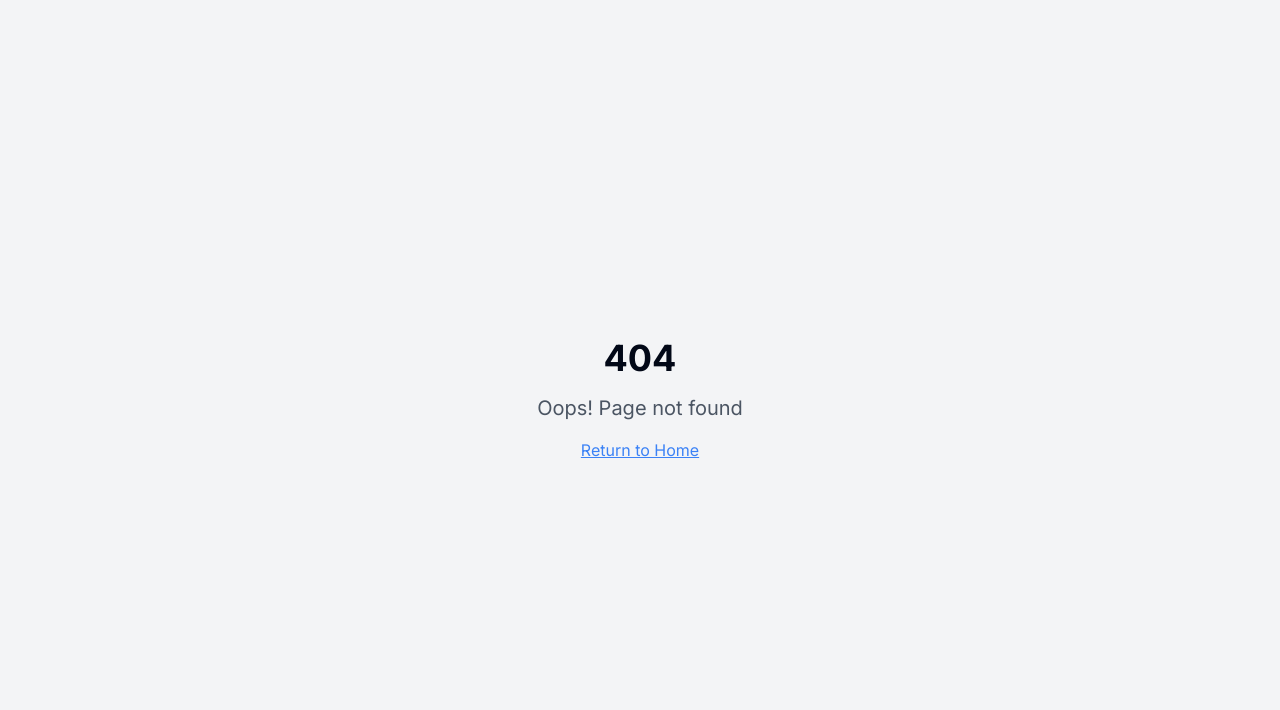
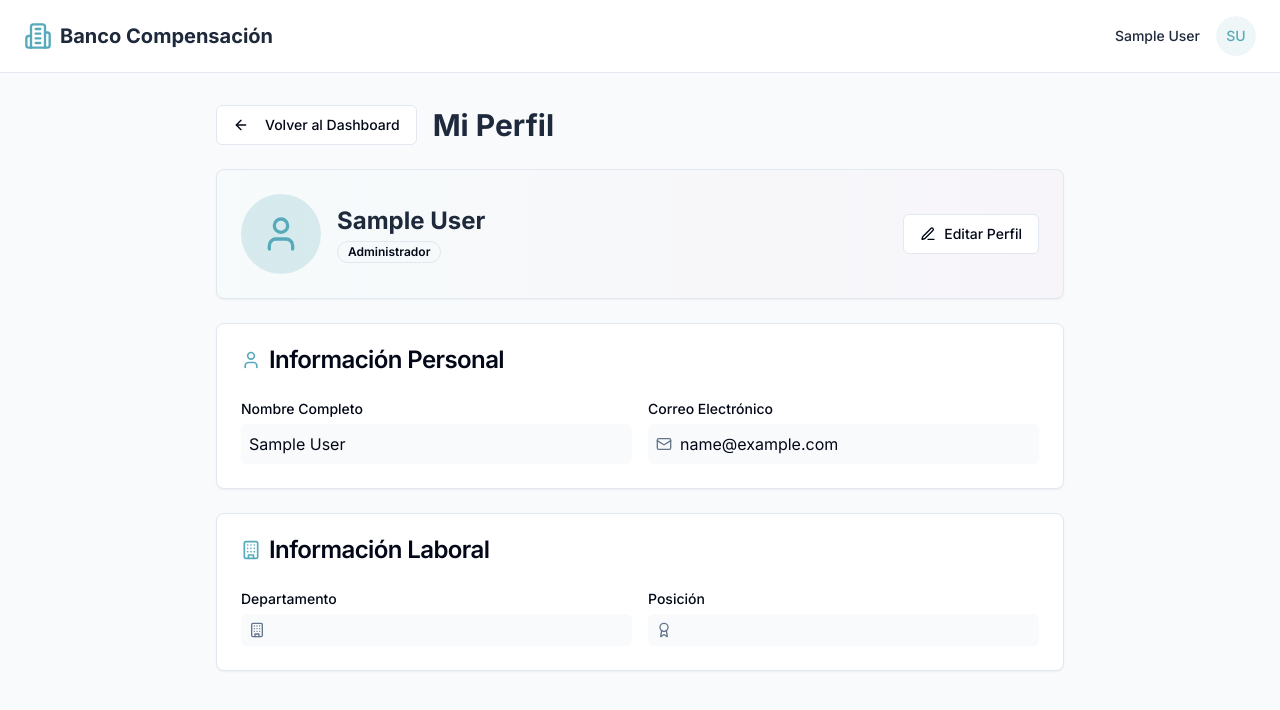
Before and after one commit to crcc23/compensacion-empleados, a React (Vite) app: page /profile in a window 1280 px wide. Before the commit this address had no page. Shown: the top 710 px of the page. Built offline with nearby package versions, Linux system fonts and the light colour scheme; sample sign-in values are in the browser's storage.

Commit message:
Add user profile section
Create a user profile section with basic information.

```diff
--- a/src/App.tsx
+++ b/src/App.tsx
@@ -7,6 +7,7 @@ import { BrowserRouter, Routes, Route } from "react-router-dom";
 import { AuthProvider } from "@/contexts/AuthContext";
 import Index from "./pages/Index";
 import EmployeeDetails from "./pages/EmployeeDetails";
+import UserProfile from "./pages/UserProfile";
 import NotFound from "./pages/NotFound";
 
 const queryClient = new QueryClient();
@@ -21,6 +22,7 @@ const App = () => (
           <Routes>
             <Route path="/" element={<Index />} />
             <Route path="/employee/:employeeId" element={<EmployeeDetails />} />
+            <Route path="/profile" element={<UserProfile />} />
             <Route path="*" element={<NotFound />} />
           </Routes>
         </BrowserRouter>
--- a/src/components/Header.tsx
+++ b/src/components/Header.tsx
@@ -56,7 +56,7 @@ const Header = () => {
 
               <DropdownMenuSeparator />
 
-              <DropdownMenuItem>
+              <DropdownMenuItem onClick={() => window.location.href = '/profile'}>
                 <User className="mr-2 h-4 w-4" />
                 <span>Mi Perfil</span>
               </DropdownMenuItem>
--- /dev/null
+++ b/src/pages/UserProfile.tsx
@@ -0,0 +1,219 @@
+import React, { useState } from 'react';
+import { useNavigate } from 'react-router-dom';
+import { Card, CardContent, CardHeader, CardTitle } from '@/components/ui/card';
+import { Button } from '@/components/ui/button';
+import { Input } from '@/components/ui/input';
+import { Label } from '@/components/ui/label';
+import { Separator } from '@/components/ui/separator';
+import { Badge } from '@/components/ui/badge';
+import {
+  User,
+  Mail,
+  Building,
+  Award,
+  MapPin,
+  ArrowLeft,
+  Edit3,
+  Save,
+  X
+} from 'lucide-react';
+import { useAuth } from '@/contexts/AuthContext';
+import Header from '@/components/Header';
+
+const UserProfile = () => {
+  const { user } = useAuth();
+  const navigate = useNavigate();
+  const [isEditing, setIsEditing] = useState(false);
+  const [editedUser, setEditedUser] = useState(user);
+
+  if (!user) {
+    navigate('/');
+    return null;
+  }
+
+  const handleSave = () => {
+    // In a real app, you would make an API call to update the user
+    console.log('Saving user data:', editedUser);
+    setIsEditing(false);
+  };
+
+  const handleCancel = () => {
+    setEditedUser(user);
+    setIsEditing(false);
+  };
+
+  return (
+    <div className="min-h-screen bg-slate-50">
+      <Header />
+
+      <main className="container mx-auto px-6 py-8 max-w-4xl">
+        {/* Header with back button */}
+        <div className="flex items-center gap-4 mb-6">
+          <Button variant="outline" onClick={() => navigate('/')}>
+            <ArrowLeft className="w-4 h-4 mr-2" />
+            Volver al Dashboard
+          </Button>
+          <h1 className="text-3xl font-bold text-slate-800">Mi Perfil</h1>
+        </div>
+
+        <div className="grid gap-6">
+          {/* Profile Header */}
+          <Card className="bg-gradient-to-r from-[#56aaba]/5 to-[#6a3687]/5">
+            <CardContent className="p-6">
+              <div className="flex items-center justify-between">
+                <div className="flex items-center gap-4">
+                  <div className="w-20 h-20 bg-[#56aaba]/20 rounded-full flex items-center justify-center">
+                    <User className="w-10 h-10 text-[#56aaba]" />
+                  </div>
+                  <div>
+                    <h2 className="text-2xl font-bold text-slate-800">{user.name}</h2>
+                    <p className="text-slate-600">{user.position}</p>
+                    <Badge variant="outline" className="mt-1">
+                      {user.role === 'admin' ? 'Administrador' : 'Empleado'}
+                    </Badge>
+                  </div>
+                </div>
+
+                <Button
+                  variant="outline"
+                  onClick={() => setIsEditing(!isEditing)}
+                  className="flex items-center gap-2"
+                >
+                  <Edit3 className="w-4 h-4" />
+                  {isEditing ? 'Cancelar' : 'Editar Perfil'}
+                </Button>
+              </div>
+            </CardContent>
+          </Card>
+
+          {/* Personal Information */}
+          <Card>
+            <CardHeader>
+              <CardTitle className="flex items-center gap-2">
+                <User className="w-5 h-5 text-[#56aaba]" />
+                Información Personal
+              </CardTitle>
+            </CardHeader>
+            <CardContent className="space-y-4">
+              <div className="grid grid-cols-1 md:grid-cols-2 gap-4">
+                <div>
+                  <Label htmlFor="name">Nombre Completo</Label>
+                  {isEditing ? (
+                    <Input
+                      id="name"
+                      value={editedUser?.name || ''}
+                      onChange={(e) => setEditedUser(prev => prev ? {...prev, name: e.target.value} : null)}
+                      className="mt-1"
+                    />
+                  ) : (
+                    <div className="mt-1 p-2 bg-slate-50 rounded-md">{user.name}</div>
+                  )}
+                </div>
+
+                <div>
+                  <Label htmlFor="email">Correo Electrónico</Label>
+                  {isEditing ? (
+                    <Input
+                      id="email"
+                      type="email"
+                      value={editedUser?.email || ''}
+                      onChange={(e) => setEditedUser(prev => prev ? {...prev, email: e.target.value} : null)}
+                      className="mt-1"
+                    />
+                  ) : (
+                    <div className="mt-1 p-2 bg-slate-50 rounded-md flex items-center gap-2">
+                      <Mail className="w-4 h-4 text-slate-500" />
+                      {user.email}
+                    </div>
+                  )}
+                </div>
+              </div>
+            </CardContent>
+          </Card>
+
+          {/* Work Information */}
+          <Card>
+            <CardHeader>
+              <CardTitle className="flex items-center gap-2">
+                <Building className="w-5 h-5 text-[#56aaba]" />
+                Información Laboral
+              </CardTitle>
+            </CardHeader>
+            <CardContent className="space-y-4">
+              <div className="grid grid-cols-1 md:grid-cols-2 gap-4">
+                <div>
+                  <Label htmlFor="department">Departamento</Label>
+                  {isEditing ? (
+                    <Input
+                      id="department"
+                      value={editedUser?.department || ''}
+                      onChange={(e) => setEditedUser(prev => prev ? {...prev, department: e.target.value} : null)}
+                      className="mt-1"
+                    />
+                  ) : (
+                    <div className="mt-1 p-2 bg-slate-50 rounded-md flex items-center gap-2">
+                      <Building className="w-4 h-4 text-slate-500" />
+                      {user.department}
+                    </div>
+                  )}
+                </div>
+
+                <div>
+                  <Label htmlFor="position">Posición</Label>
+                  {isEditing ? (
+                    <Input
+                      id="position"
+                      value={editedUser?.position || ''}
+                      onChange={(e) => setEditedUser(prev => prev ? {...prev, position: e.target.value} : null)}
+                      className="mt-1"
+                    />
+                  ) : (
+                    <div className="mt-1 p-2 bg-slate-50 rounded-md flex items-center gap-2">
+                      <Award className="w-4 h-4 text-slate-500" />
+                      {user.position}
+                    </div>
+                  )}
+                </div>
+              </div>
+
+              {user.region && (
+                <div>
+                  <Label htmlFor="region">Región</Label>
+                  {isEditing ? (
+                    <Input
+                      id="region"
+                      value={editedUser?.region || ''}
+                      onChange={(e) => setEditedUser(prev => prev ? {...prev, region: e.target.value} : null)}
+                      className="mt-1"
+                    />
+                  ) : (
+                    <div className="mt-1 p-2 bg-slate-50 rounded-md flex items-center gap-2">
+                      <MapPin className="w-4 h-4 text-slate-500" />
+                      Región {user.region}
+                    </div>
+                  )}
+                </div>
+              )}
+            </CardContent>
+          </Card>
+
+          {/* Save/Cancel buttons when editing */}
+          {isEditing && (
+            <div className="flex justify-end gap-3">
+              <Button variant="outline" onClick={handleCancel}>
+                <X className="w-4 h-4 mr-2" />
+                Cancelar
+              </Button>
+              <Button onClick={handleSave} className="bg-[#56aaba] hover:bg-[#56aaba]/90">
+                <Save className="w-4 h-4 mr-2" />
+                Guardar Cambios
+              </Button>
+            </div>
+          )}
+        </div>
+      </main>
+    </div>
+  );
+};
+
+export default UserProfile;
```
